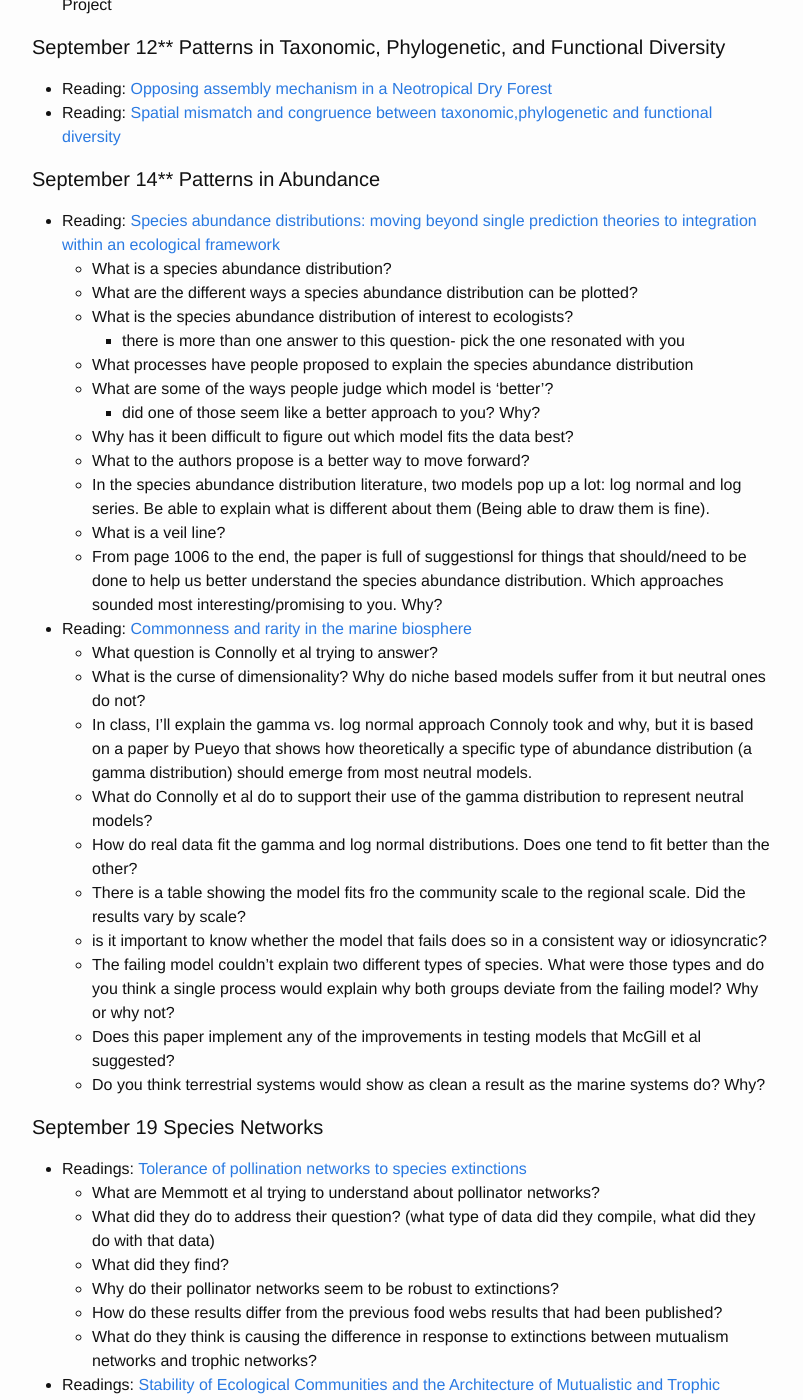
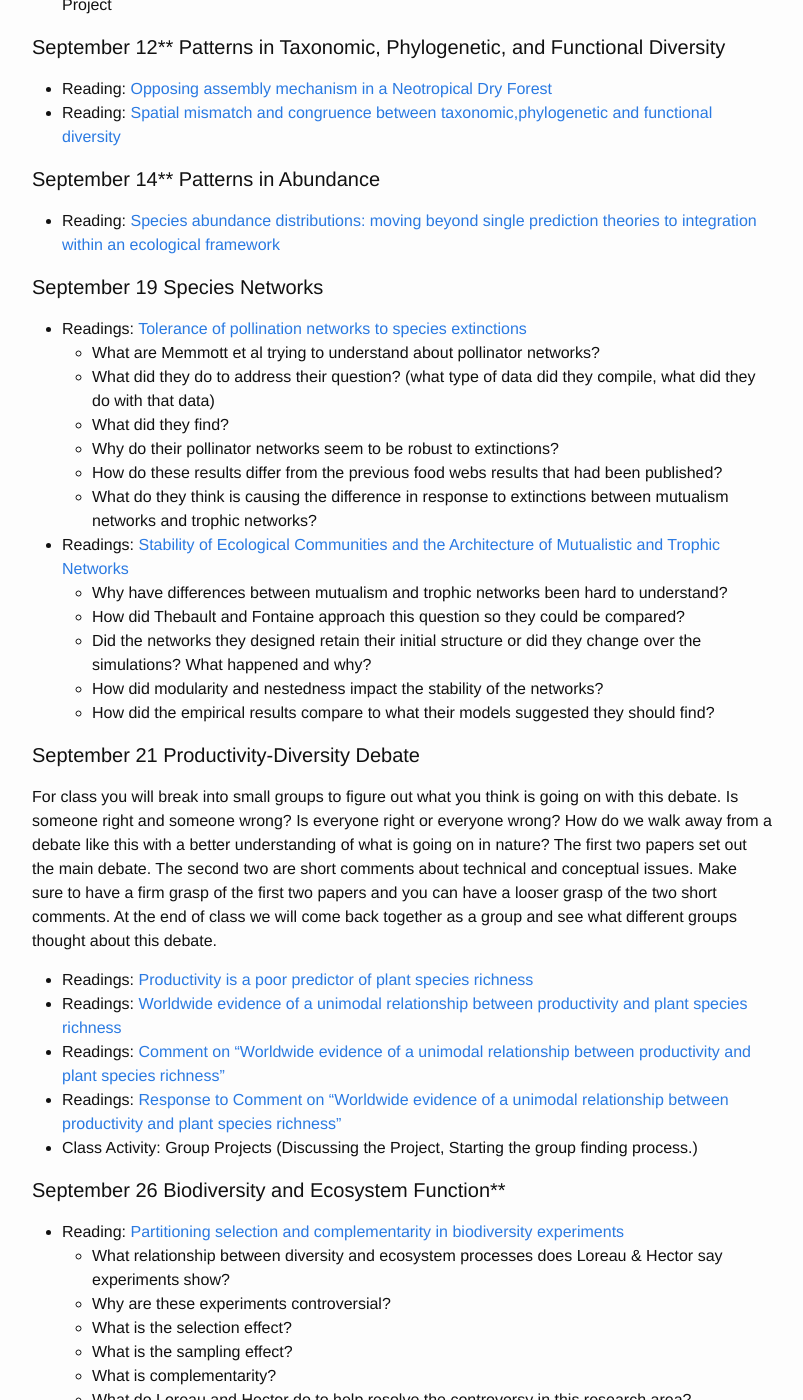
Before and after one commit to skmorgane/biodiversity-course, a Jekyll site: the page built from schedule.md, in a window 1280 px wide and 1400 px high, scrolled down 2201 px. Shown: the whole window, without its empty margins (238-1041 px from the left). Built offline with Jekyll 4.4.1, drawn with Linux system fonts in a browser that asks for light colours.

Commit message:
Move questions for patterns in abundance

```diff
--- a/schedule.md
+++ b/schedule.md
@@ -82,29 +82,6 @@ I added a paper for Thursday but DON'T PANIC. This is just one of the papers fro
 
 #### September 14** Patterns in Abundance
 * Reading: [Species abundance distributions: moving beyond single prediction theories to integration within an ecological framework](https://doi.org/10.1111/j.1461-0248.2007.01094.x)
-    * What is a species abundance distribution?
-    * What are the different ways a species abundance distribution can be plotted?
-    * What is the species abundance distribution of interest to ecologists?
-        * there is more than one answer to this question- pick the one resonated with you
-    * What processes have people proposed to explain the species abundance distribution
-    * What are some of the ways people judge which model is 'better'?
-        * did one of those seem like a better approach to you? Why?
-    * Why has it been difficult to figure out which model fits the data best?
-    * What to the authors propose is a better way to move forward?
-    * In the species abundance distribution literature, two models pop up a lot: log normal and log series. Be able to explain what is different about them (Being able to draw them is fine).
-    * What is a veil line?
-    * From page 1006 to the end, the paper is full of suggestionsl for things that should/need to be done to help us better understand the species abundance distribution. Which approaches sounded most interesting/promising to you. Why?
-* Reading: [Commonness and rarity in the marine biosphere](https://doi.org/10.1073/pnas.1406664111)
-    * What question is Connolly et al trying to answer?
-    * What is the curse of dimensionality? Why do niche based models suffer from it but neutral ones do not?
-    * In class, I'll explain the gamma vs. log normal approach Connoly took and why, but it is based on  a paper by Pueyo that shows how theoretically a specific type of abundance distribution (a gamma distribution) should emerge from most neutral models.
-    * What do Connolly et al do to support their use of the gamma distribution to represent neutral models?
-    *  How do real data fit the gamma and log normal distributions. Does one tend to fit better than the other?
-    * There is a table showing the model fits fro the community scale to the regional scale. Did the results vary by scale?
-    * is it important to know whether the model that fails does so in a consistent way or idiosyncratic?
-    * The failing model couldn't explain two different types of species. What were those types and do you think a single process would explain why both groups deviate from the failing model? Why or why not?
-    * Does this paper implement any of the improvements in testing models that McGill et al suggested?
-    * Do you think terrestrial systems would show as clean a result as the marine systems do? Why?
 
 #### September 19  Species Networks
 * Readings: [Tolerance of pollination networks to species extinctions](https://doi.org/10.1098/rspb.2004.2909)
```
